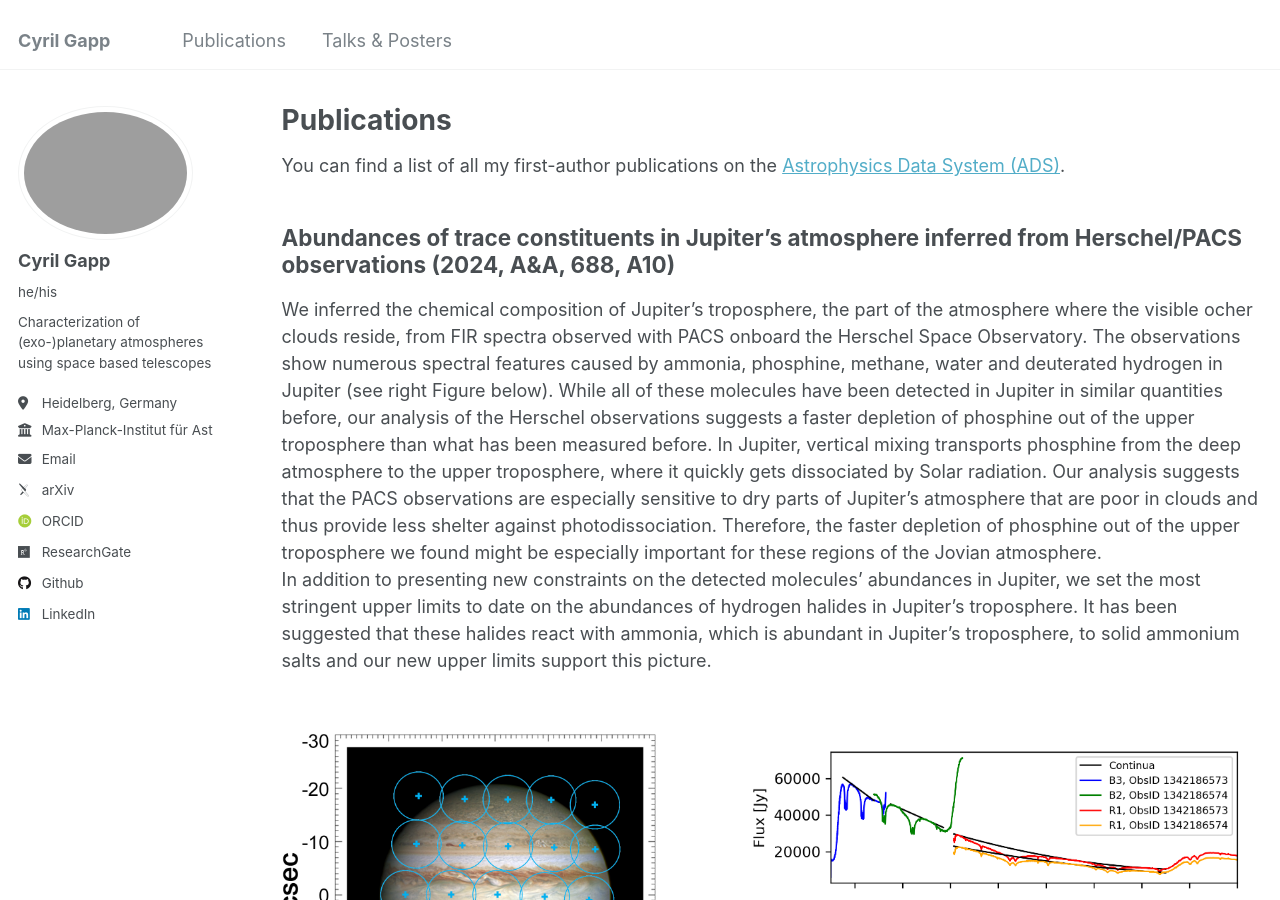
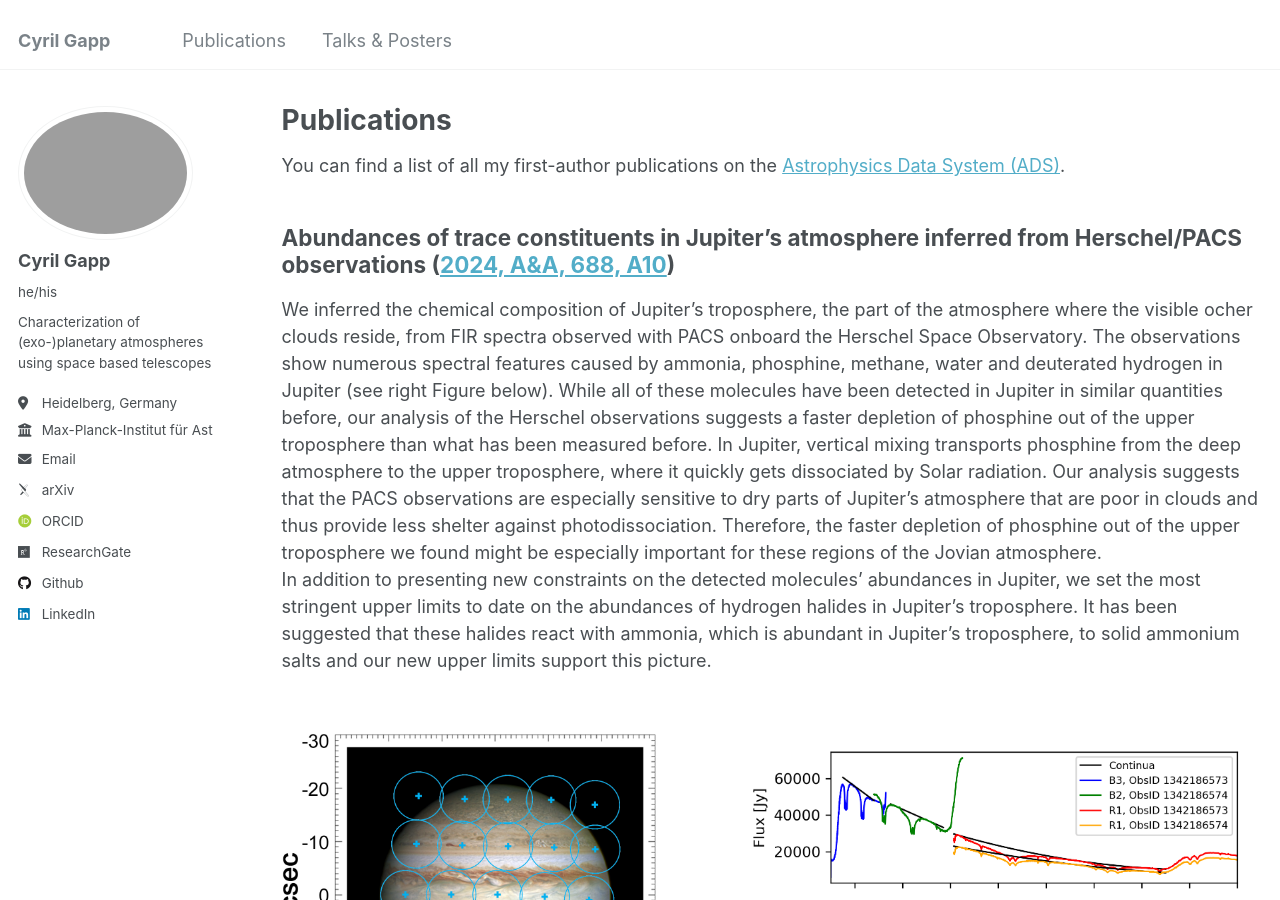
Before and after one commit to gapp-c/gapp-c.github.io, a Jekyll site: the page built from _pages/publications.md, in a window 1280 px wide and 900 px high. Built offline with Jekyll 4.4.1, drawn with Linux system fonts in a browser that asks for light colours; some web fonts are replaced; part of the change alters nothing that is shown.

```diff
--- a/_pages/publications.md
+++ b/_pages/publications.md
@@ -10,7 +10,7 @@ You can find a list of all my first-author publications on the [Astrophysics Dat
 https://ui.adsabs.harvard.edu/search/fq=%7B!type%3Daqp%20v%3D%24fq_database%7D&fq_database=(database%3Aastronomy%20OR%20database%3Aphysics)&q=%20%20author%3A%22%5Egapp%2C%20c%22&sort=date%20desc%2C%20bibcode%20desc&p_=0).
 
 
-Abundances of trace constituents in Jupiter's atmosphere inferred from Herschel/PACS observations (2024, A&A, 688, A10)
+Abundances of trace constituents in Jupiter's atmosphere inferred from Herschel/PACS observations ([2024, A&A, 688, A10](https://www.aanda.org/articles/aa/full_html/2024/08/aa47345-23/aa47345-23.html))
 ----------------------------------------------------------------------------
 
 We inferred the chemical composition of Jupiter's troposphere, the part of the atmosphere where the visible ocher clouds reside, from FIR spectra observed with PACS onboard the Herschel Space Observatory. The observations show numerous spectral features caused by ammonia, phosphine, methane, water and deuterated hydrogen in Jupiter (see right Figure below). While all of these molecules have been detected in Jupiter in similar quantities before, our analysis of the Herschel observations suggests a faster depletion of phosphine out of the upper troposphere than what has been measured before. In Jupiter, vertical mixing transports phosphine from the deep atmosphere to the upper troposphere, where it quickly gets dissociated by Solar radiation. Our analysis suggests that the PACS observations are especially sensitive to dry parts of Jupiter’s atmosphere that are poor in clouds and thus provide less shelter against photodissociation. Therefore, the faster depletion of phosphine out of the upper troposphere we found might be especially important for these regions of the Jovian atmosphere.
```
